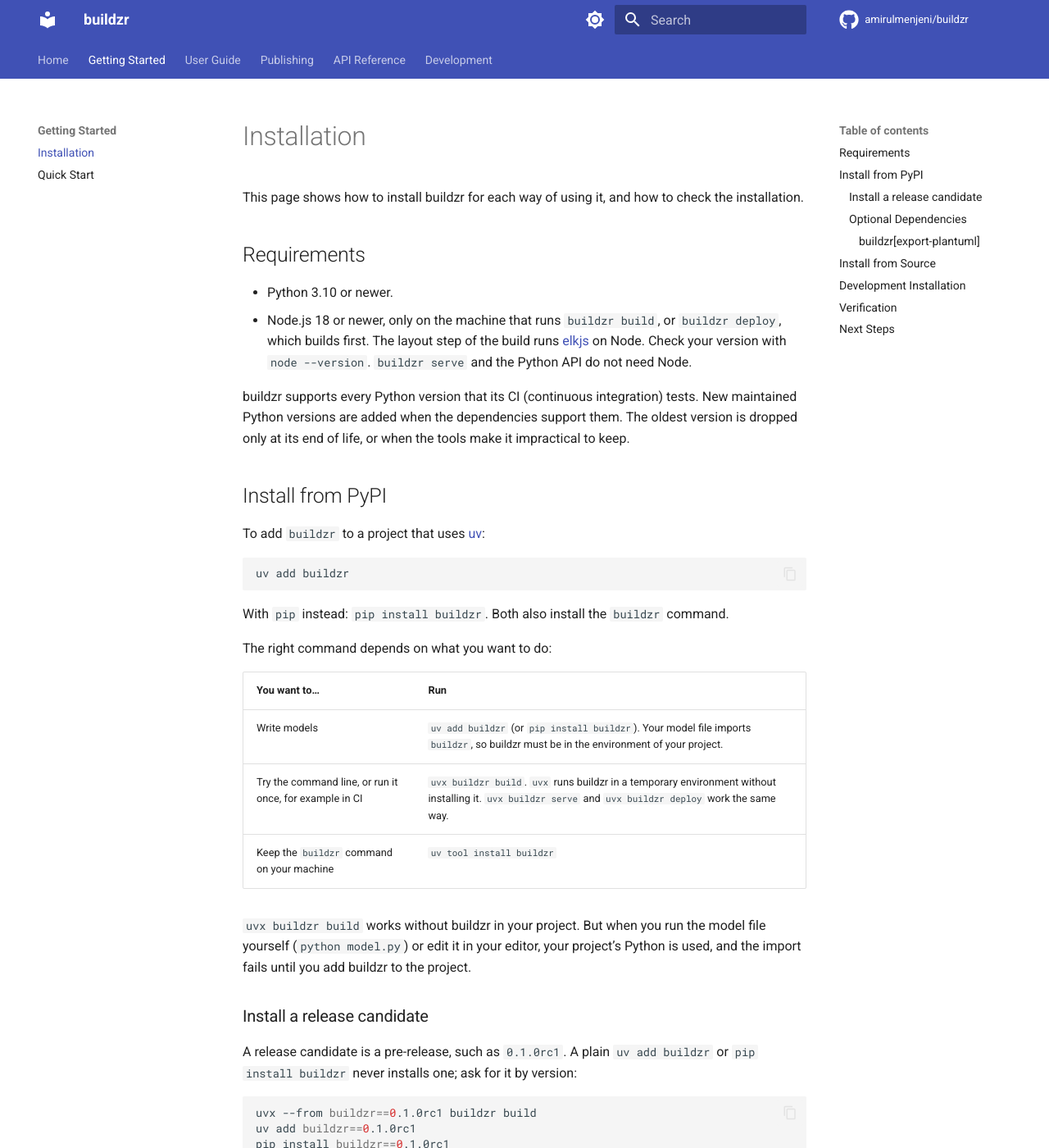
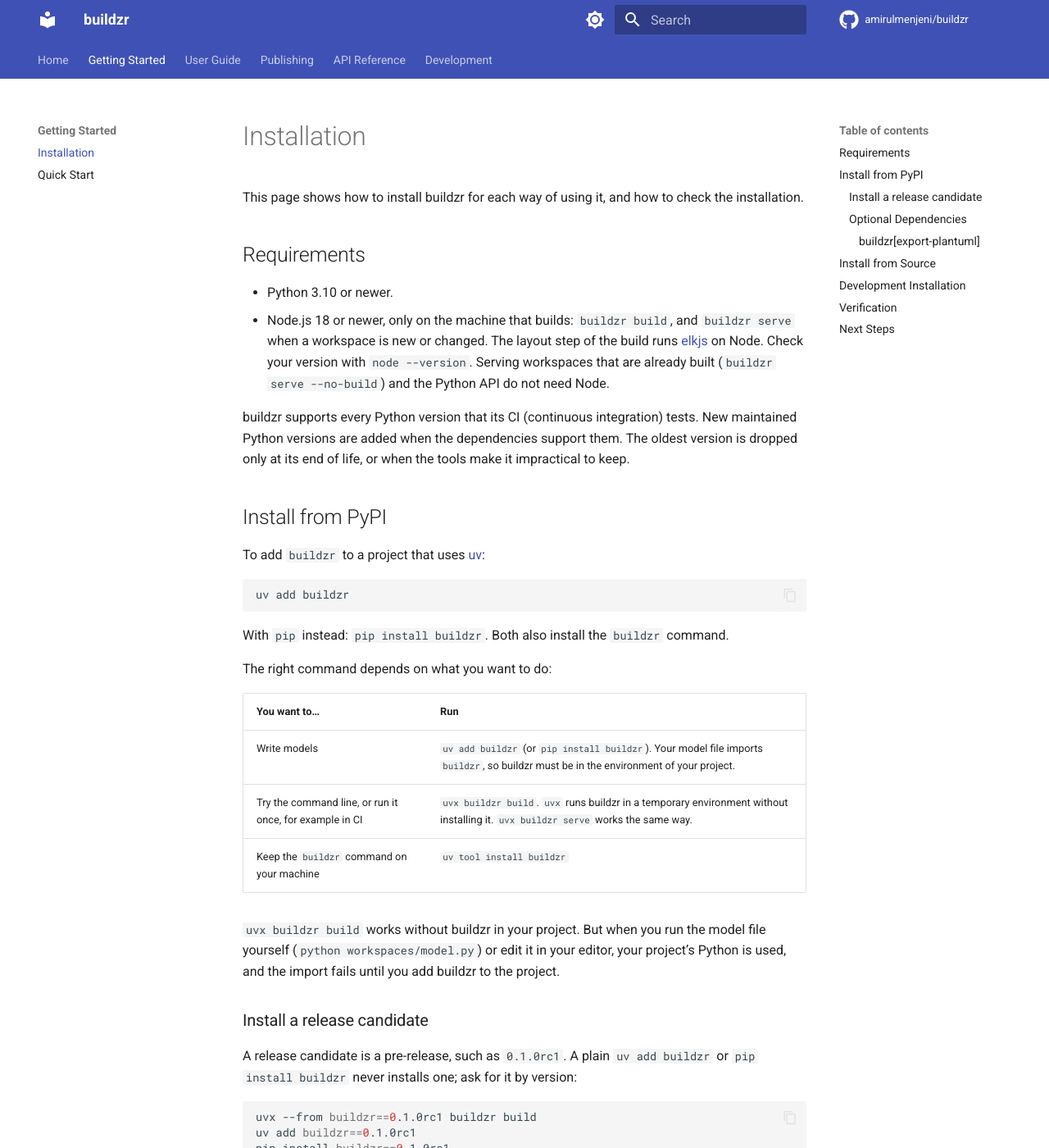
Before and after one commit to amirulmenjeni/buildzr, an MkDocs documentation site: the page built from docs/getting-started/installation.md, in a window 1280 px wide and 1400 px high. Shown: the whole window at 82% size. Built offline with MkDocs 1.6.1 and Material for MkDocs 9.7.7, drawn with Linux system fonts in a browser that asks for light colours; comment, search, counter and statistics services are not loaded; some of the changed text lies outside the part shown.

Commit message:
docs: update the README, installation and contributing pages

```diff
--- a/docs/getting-started/installation.md
+++ b/docs/getting-started/installation.md
@@ -5,7 +5,7 @@
 ## Requirements
 
 - Python 3.10 or newer.
-- Node.js 18 or newer, only on the machine that runs `buildzr build`, or `buildzr deploy`, which builds first. The layout step of the build runs [elkjs](https://github.com/kieler/elkjs) on Node. Check your version with `node --version`. `buildzr serve` and the Python API do not need Node.
+- Node.js 18 or newer, only on the machine that builds: `buildzr build`, and `buildzr serve` when a workspace is new or changed. The layout step of the build runs [elkjs](https://github.com/kieler/elkjs) on Node. Check your version with `node --version`. Serving workspaces that are already built (`buildzr serve --no-build`) and the Python API do not need Node.
 
 buildzr supports every Python version that its CI (continuous integration) tests. New maintained Python versions are added when the dependencies support them. The oldest version is dropped only at its end of life, or when the tools make it impractical to keep.
 
@@ -24,10 +24,10 @@
 | You want to... | Run |
 |---|---|
 | Write models | `uv add buildzr` (or `pip install buildzr`). Your model file imports `buildzr`, so buildzr must be in the environment of your project. |
-| Try the command line, or run it once, for example in CI | `uvx buildzr build`. `uvx` runs buildzr in a temporary environment without installing it. `uvx buildzr serve` and `uvx buildzr deploy` work the same way. |
+| Try the command line, or run it once, for example in CI | `uvx buildzr build`. `uvx` runs buildzr in a temporary environment without installing it. `uvx buildzr serve` works the same way. |
 | Keep the `buildzr` command on your machine | `uv tool install buildzr` |
 
-`uvx buildzr build` works without buildzr in your project. But when you run the model file yourself (`python model.py`) or edit it in your editor, your project's Python is used, and the import fails until you add buildzr to the project.
+`uvx buildzr build` works without buildzr in your project. But when you run the model file yourself (`python workspaces/model.py`) or edit it in your editor, your project's Python is used, and the import fails until you add buildzr to the project.
 
 ### Install a release candidate
 
@@ -98,4 +98,4 @@
 
 ## Next Steps
 
-To create your first architecture diagram, continue with the [Quick Start Guide](quick-start.md). To put your model where other people can open it, continue with [Publish your first site](../publish-first-site.md).
+To create your first architecture diagram, continue with the [Quick Start Guide](quick-start.md). To serve several models, and let other people open them, continue with [Serve your workspaces](../serve-workspaces.md).
```
Also changed, not shown: CONTRIBUTING.md (+4 -4 lines), README.md (+8 -10 lines).
